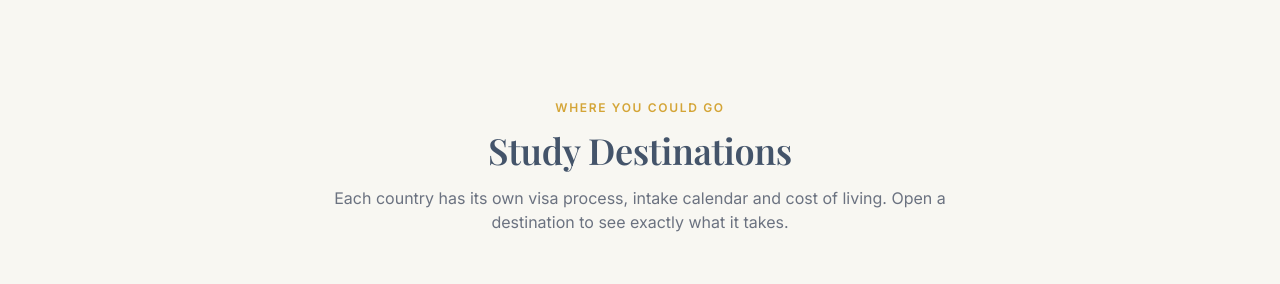
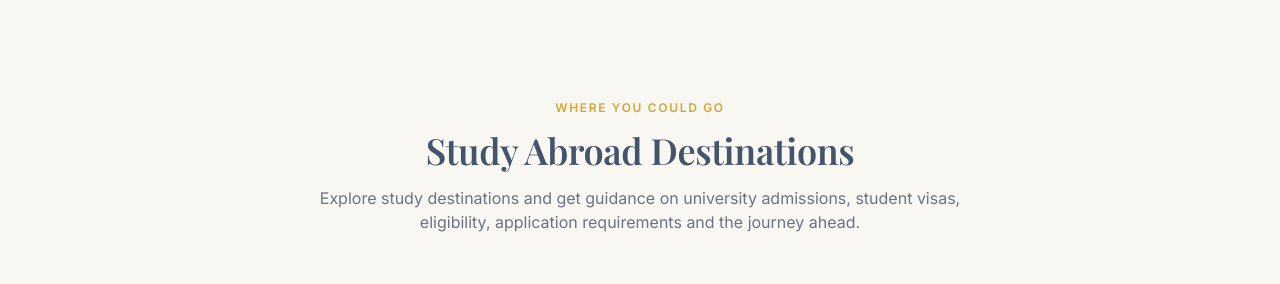
Before and after one commit to SanskarModgill/Saraswati-Website-, a Next.js app: page / in a window 1280 px wide. Shown: the part 1300-1584 px from the top of the page. Built offline with nearby package versions, Linux system fonts and the light colour scheme; a web font is replaced by a local one.

Commit message:
Seo countries

```diff
--- a/app/page.tsx
+++ b/app/page.tsx
@@ -111,10 +111,14 @@ export default function Home() {
       <section id="countries" className="max-w-7xl mx-auto py-20 px-6">
         <div className="text-center max-w-2xl mx-auto mb-14">
           <span className="eyebrow">Where You Could Go</span>
-          <h2 className="mt-3 text-4xl font-semibold">Study Destinations</h2>
+          <h2 className="mt-3 text-4xl font-semibold">
+            Study Abroad Destinations
+          </h2>
+
           <p className="mt-4 text-[var(--muted)]">
-            Each country has its own visa process, intake calendar and cost of
-            living. Open a destination to see exactly what it takes.
+            Explore study destinations and get guidance on university admissions,
+            student visas, eligibility, application requirements and the journey
+            ahead.
           </p>
         </div>
 
```
